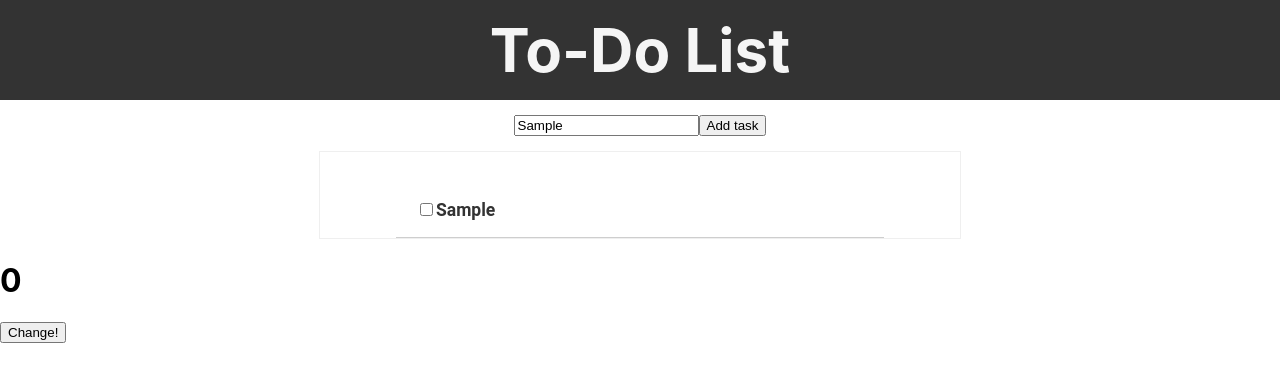
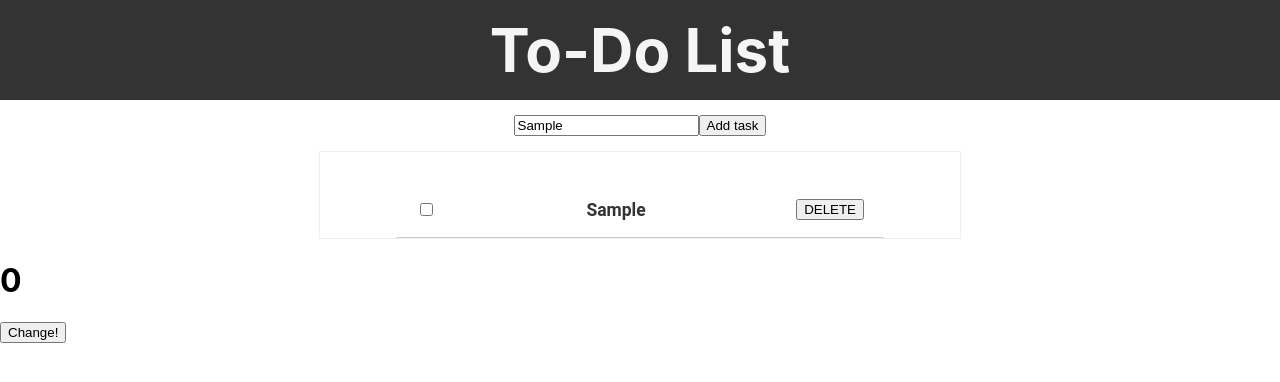
Before and after one commit to pe7r/project, a React (Create React App) app: page / in a window 1280 px wide. Both pictures are taken after typing "Sample" into the empty fields and a click on the button "Add task". Shown: the top 382 px of the page. Built offline with nearby package versions, Linux system fonts and the light colour scheme.

Commit message:
Added Delete button and its functionality(March 14) #3

```diff
--- a/src/App.css
+++ b/src/App.css
@@ -1,36 +1,6 @@
 .app {
   text-align: center;
   margin: 0 auto;
-}
-
-.app-logo {
-  animation: App-logo-spin infinite 20s linear;
-  height: 40vmin;
-  pointer-events: none;
-}
-
-.app-header {
-  background-color: #282c34;
-  min-height: 100vh;
-  display: flex;
-  flex-direction: column;
-  align-items: center;
-  justify-content: center;
-  font-size: calc(10px + 2vmin);
-  color: white;
-}
-
-.app-link {
-  color: #61dafb;
-}
-
-@keyframes app-logo-spin {
-  from {
-    transform: rotate(0deg);
-  }
-  to {
-    transform: rotate(360deg);
-  }
 }
 
 .todo-list {
--- a/src/App.js
+++ b/src/App.js
@@ -23,13 +23,20 @@ class App extends Component {
 			const updatedTasks = prevState.tasks.map(task => {
 				if (task.date === date) {
 					task.completed = !task.completed
+					console.log(task)
 				}
-				console.log(task)
 				return task
 			})
 			return {
 				tasks: updatedTasks
 			}
+		})
+	}
+
+	onDelete = (date) => {
+		const newTasks = this.state.tasks.filter(task => task.date !== date)
+		this.setState({
+			tasks: newTasks
 		})
 	}
 
@@ -41,6 +48,7 @@ class App extends Component {
 			text={item.title}
 			completed={item.completed}
 			onCheck={this.onCheck}
+			onDelete={this.onDelete}
 			/>)
 
 		return (
--- a/src/components/ToDoItem.css
+++ b/src/components/ToDoItem.css
@@ -1,6 +1,6 @@
 .todo-item {
     display: flex;
-    justify-content: flex-start;
+    justify-content: space-between;
     align-items: center;
     padding: 30px 20px 0;
     width: 70%;
@@ -10,3 +10,7 @@
     font-size: 15px;
     color: #333333;
 }
+
+.todo-item__button {
+
+}
--- a/src/components/ToDoItem.js
+++ b/src/components/ToDoItem.js
@@ -9,6 +9,10 @@ const ToDoItem = (props) => {
 				checked={props.completed}
 				onChange={() => props.onCheck(props.date)}/>
 			<h3>{props.text}</h3>
+			<button className="todo-item__button"
+					onClick={() => props.onDelete(props.date)}>
+				DELETE
+			</button>
 		</div>
 	)
 }
```
